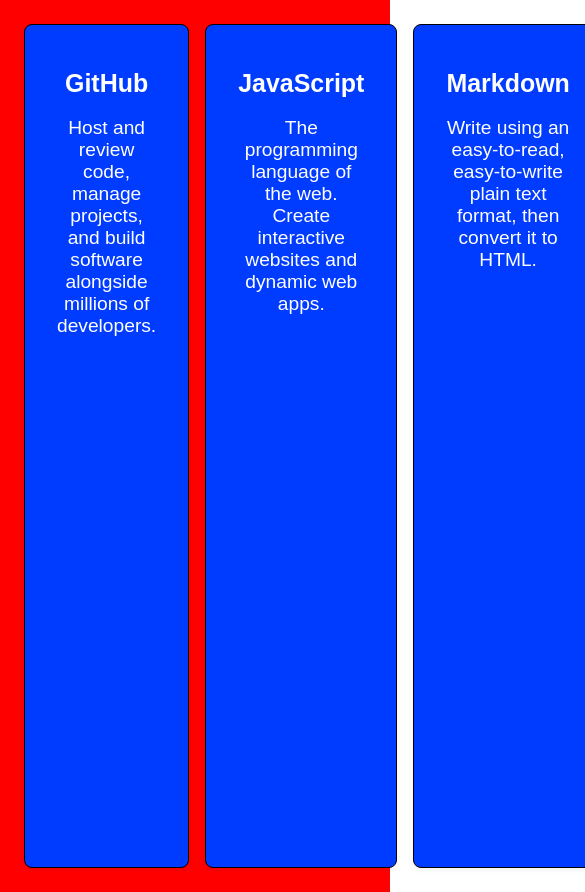
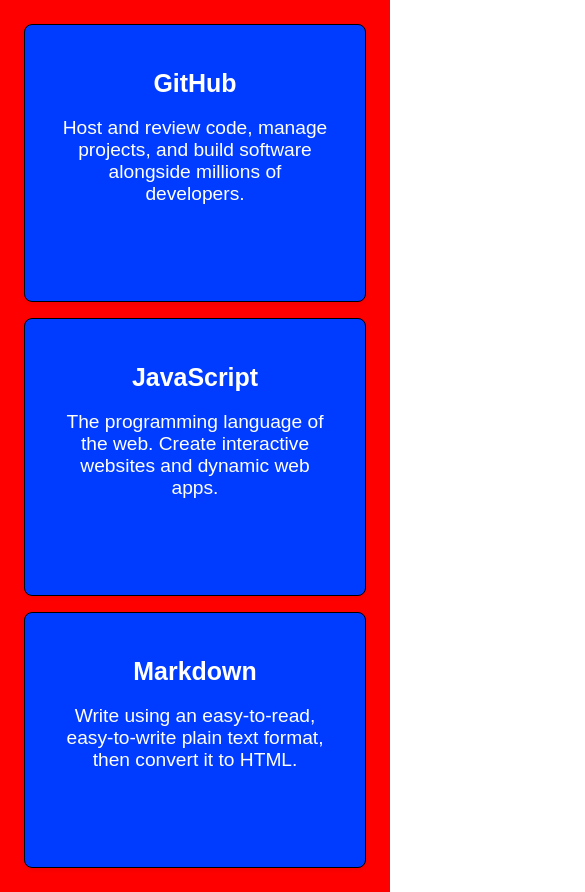
Before and after one commit to Madhan577/Grid, a plain HTML site: page index.html in a window 390 px wide. Shown: the whole page, 585 px wide, since content can reach past the window. Drawn offline with Linux system fonts and the light colour scheme.

Commit message:
Update index.html

```diff
--- a/index.html
+++ b/index.html
@@ -33,14 +33,11 @@
       color: #ffffff;
       font-size: 1em;
     }
-        @media (max-width: 768px) {
+   @media (max-width: 768px) {
       .grid-container {
-        grid-template-areas:
-          "grid-item"
-          "grid-item h2"
-          "grid-item p"
-        grid-template-columns: 1fr; /* single column layout */
+        grid-template-columns: 1fr;
       }
+    }
   </style>
 </head>
 <body>
```
